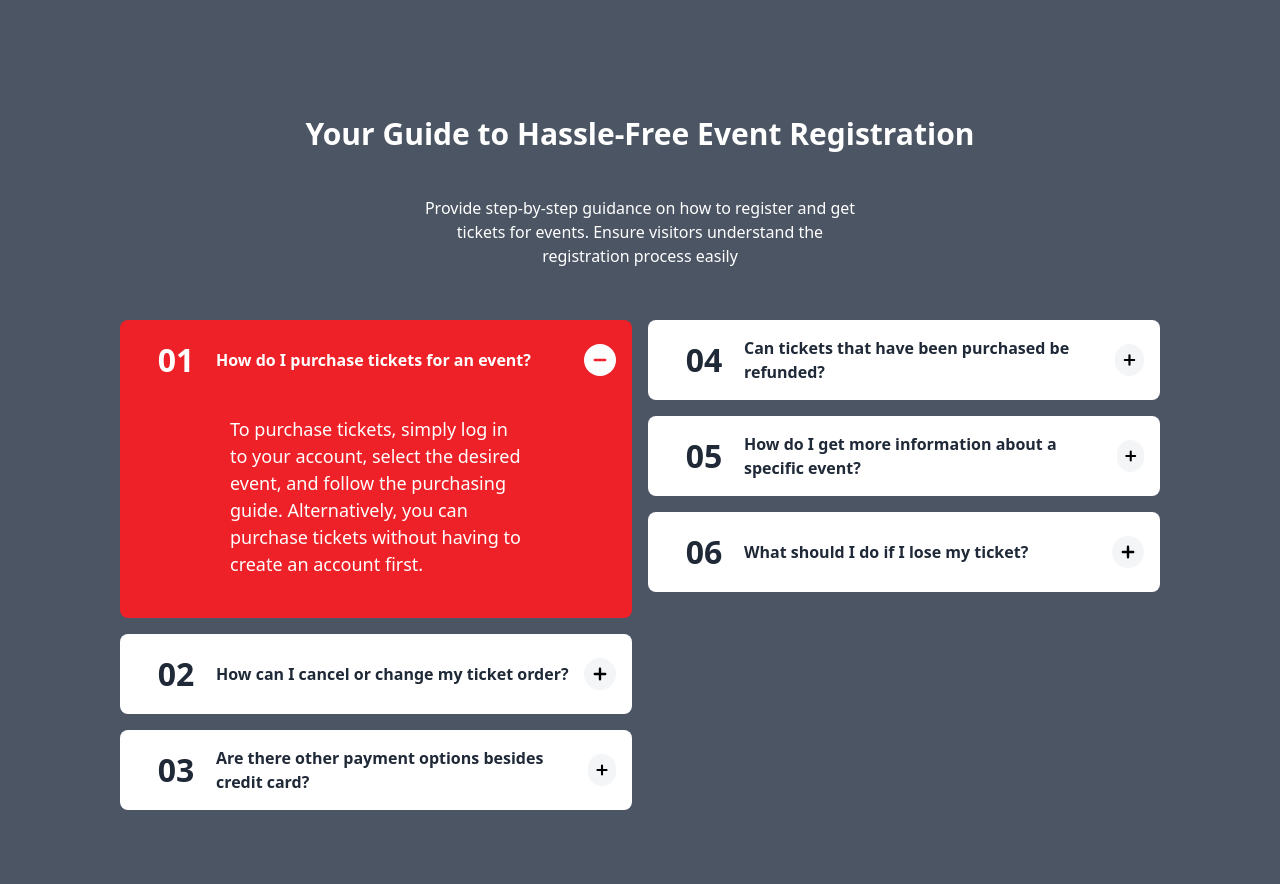
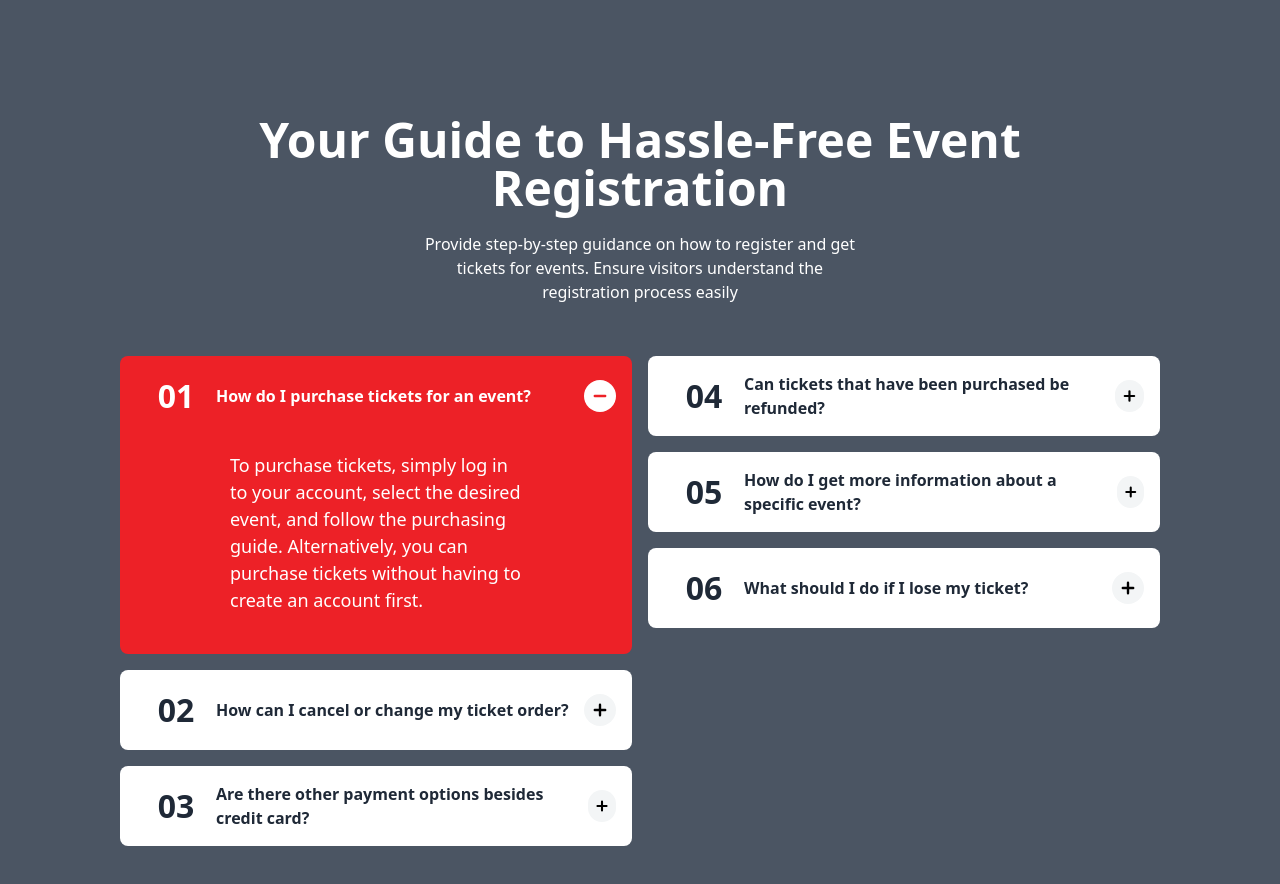
Before and after one commit to mahejabinmou/my-task, a React (Vite) app: page / in a window 1280 px wide. Shown: the part 5889-6773 px from the top of the page. Built offline with nearby package versions, Linux system fonts and the light colour scheme.

Commit message:
accordion correction

```diff
--- a/src/Accordion/Accordion.jsx
+++ b/src/Accordion/Accordion.jsx
@@ -82,7 +82,7 @@ const Accordion = () => {
   return (
     <div className="p-4 md:px-[120px] rounded-lg">
       <div className="text-center ">
-        <h1 className="text-3xl font-bold mb-6 text-white">
+        <h1 className="text-5xl font-semibold text-white">
           Your Guide to Hassle-Free Event Registration
         </h1>
         <p className="px-[294px] text-white text-[16px] pt-[20px] text-center pb-[52px]">
```
